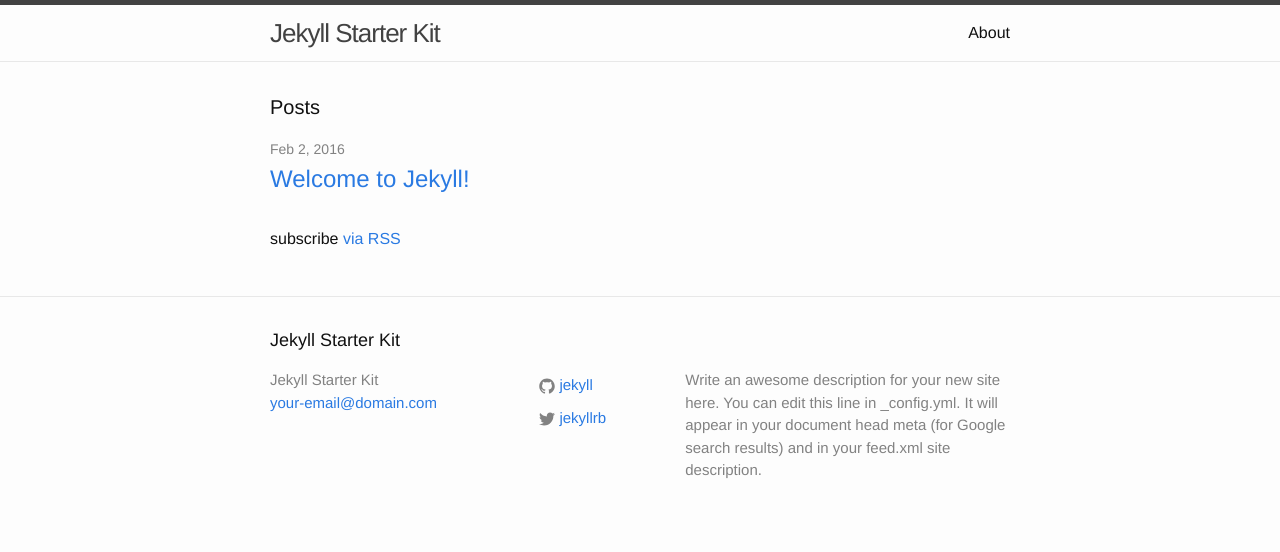
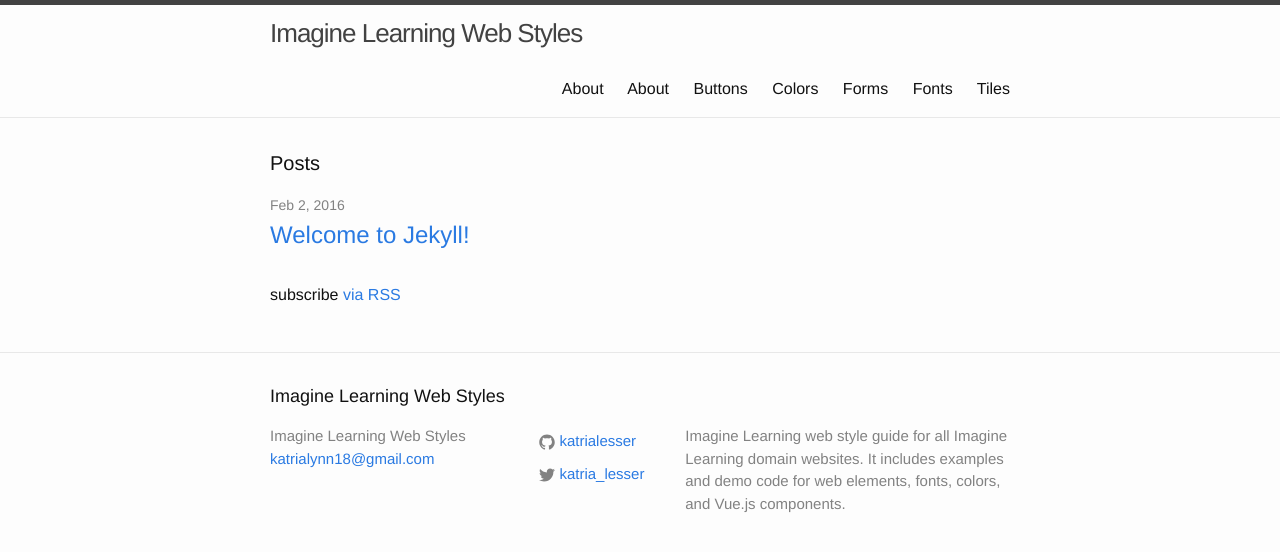
Before and after one commit to katrialesser/IL-Web-Styles, a Jekyll site: the page built from index.html, in a window 1280 px wide. Shown: the top 552 px of the page. Built offline with Jekyll 4.4.1, drawn with Linux system fonts in a browser that asks for light colours.

Commit message:
very basic start

```diff
--- a/_config.yml
+++ b/_config.yml
@@ -6,17 +6,15 @@
 # 'jekyll serve'. If you change this file, please restart the server process.
 
 # Site settings
-title: Jekyll Starter Kit
-email: your-email@domain.com
+title: Imagine Learning Web Styles
+email: katrialynn18@gmail.com
 description: > # this means to ignore newlines until "baseurl:"
-  Write an awesome description for your new site here. You can edit this
-  line in _config.yml. It will appear in your document head meta (for
-  Google search results) and in your feed.xml site description.
-baseurl: "/jekyll-starter-kit" # the subpath of your site, e.g. /blog
-url: "https://tony-jones.github.io/" # the base hostname & protocol for your site
+  Imagine Learning web style guide for all Imagine Learning domain websites. It includes examples and demo code for web elements, fonts, colors, and Vue.js components.
+baseurl: "/web-styles" # the subpath of your site, e.g. /blog
+url: "https://katrialesser.github.io/" # the base hostname & protocol for your site
 lang: en # specify content language
-twitter_username: jekyllrb
-github_username:  jekyll
+twitter_username: katria_lesser
+github_username:  katrialesser
 
 # Build settings
 markdown: kramdown
```
Also changed, not shown: Pages/Buttons/buttons.md (added, +31 -0 lines), Pages/Tiles/tile.html (added, +39 -0 lines), Pages/about.md (added, +17 -0 lines), Pages/colors.html (added, +38 -0 lines), Pages/forms.md (added, +18 -0 lines), Pages/support.md (added, +18 -0 lines).
